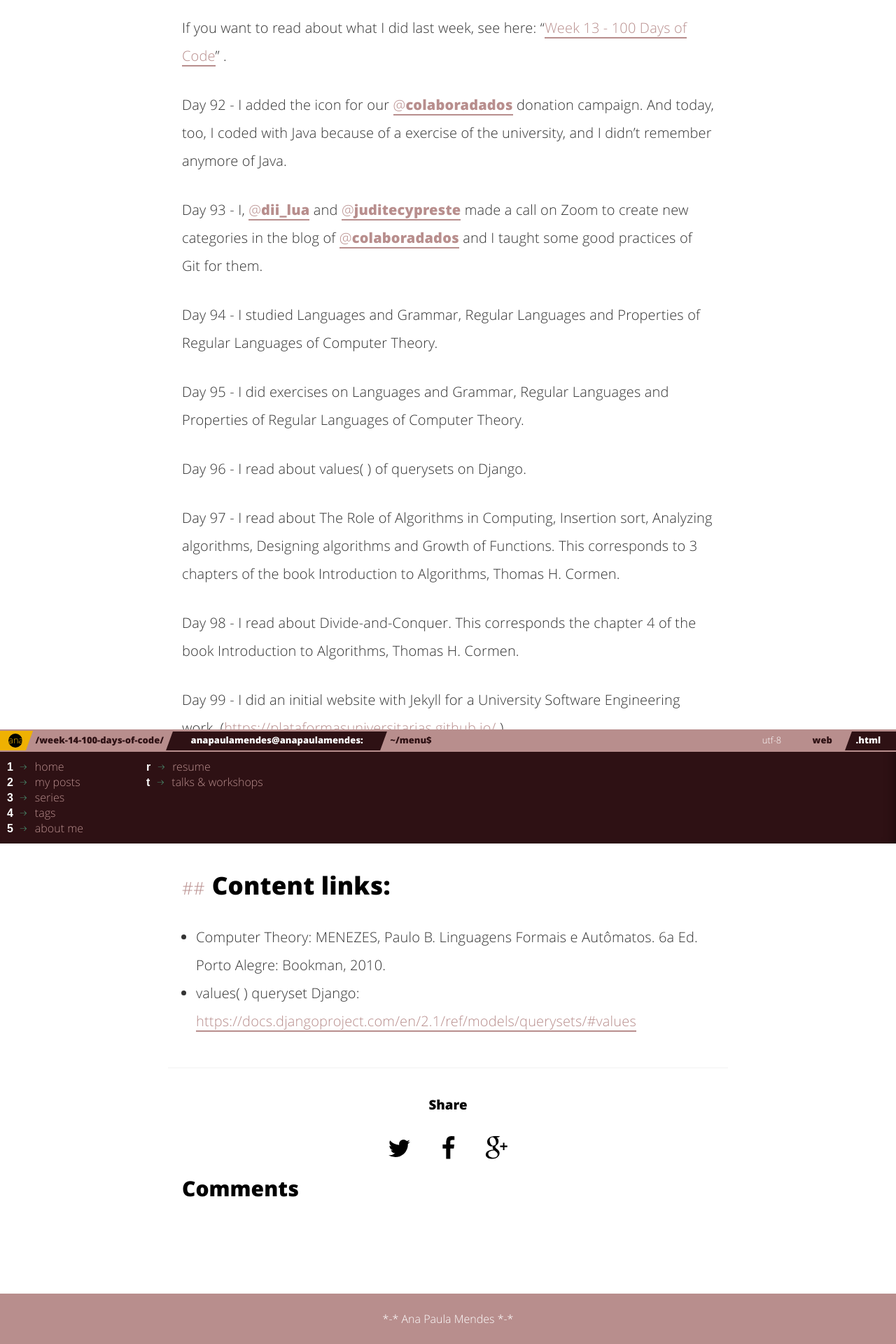
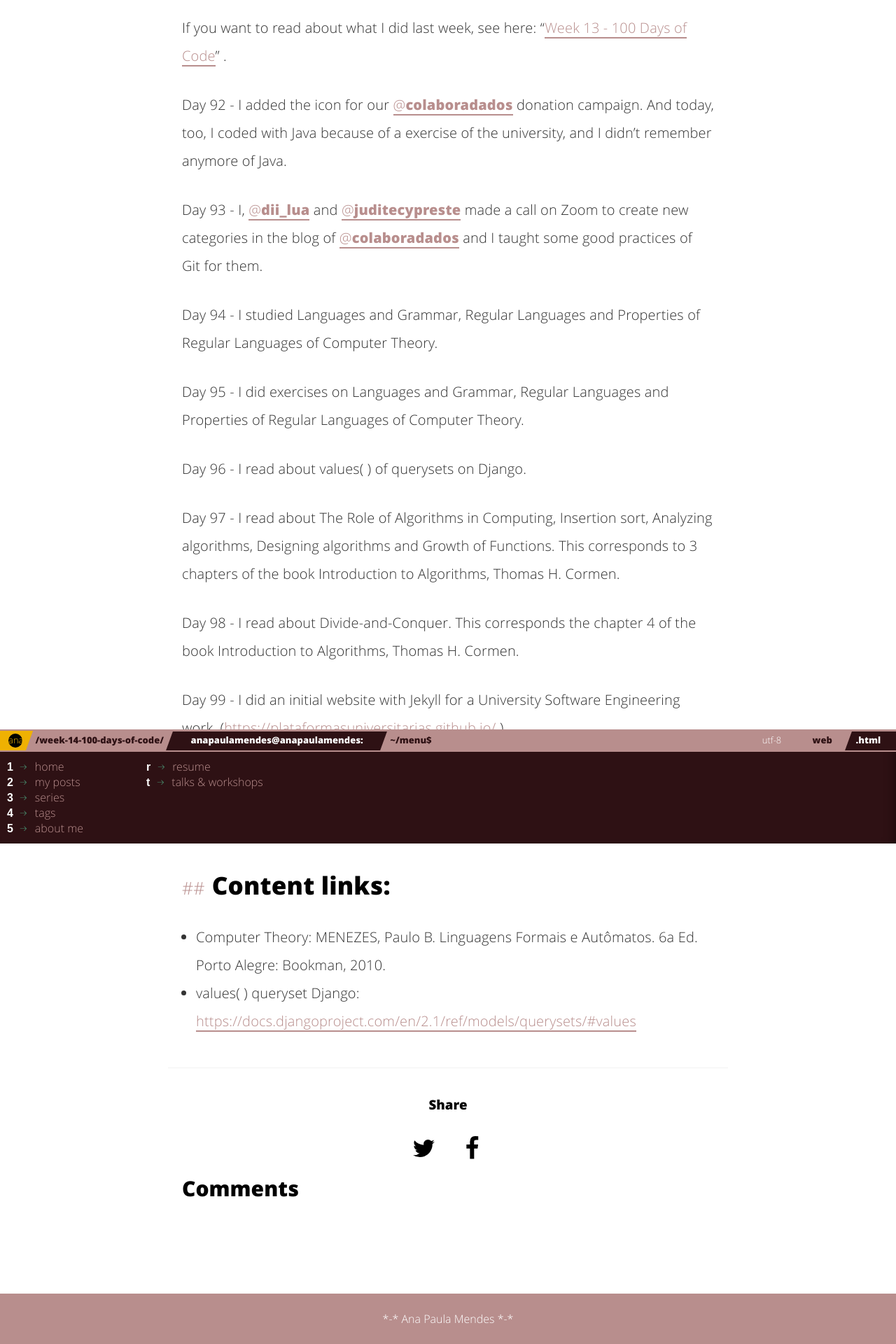
Before and after one commit to anapauladsmendes/anapauladsmendes.github.io, a Jekyll site: the page built from _posts/2019-04-12-week-14-100-days-of-code.md, in a window 1280 px wide. Shown: the part 595-2515 px from the top of the page at 70% size. Built offline with Jekyll 4.4.1, drawn with Linux system fonts in a browser that asks for light colours; comment, search, counter and statistics services are not loaded.

Commit message:
Remove Google Plus

```diff
--- a/_includes/head.html
+++ b/_includes/head.html
@@ -33,11 +33,6 @@
   <meta property="og:description" content="{% if page.description %}{{ page.description | strip_html | strip_newlines | truncate: 160 }}{% else %}{{ site.description }}{% endif %}">
   <meta property="og:site_name" content="{{ site.title }}">
 
-  <!-- Social Google+/Schema.org  -->
-  <meta itemprop="name" content="{% if page.title %}{{ page.title }}{% else %}{{ site.title }}{% endif %}"/>
-  <meta itemprop="description" content="{% if page.description %}{{ page.description | strip_html | strip_newlines | truncate: 160 }}{% else %}{{ site.description }}{% endif %}">
-  <meta itemprop="image" content="{{ site.profile_picture }}"/>
-
   <!-- Favicon -->
   <link rel="shortcut icon" href="{{ site.profile_picture }}" type="image/x-icon" />
 
--- a/_includes/share.html
+++ b/_includes/share.html
@@ -8,8 +8,4 @@
   onclick="window.open(this.href, 'facebook-share','width=580,height=296');return false;" title="Share on Facebook">
     <svg class="icon icon-facebook"><use xlink:href="#icon-facebook"></use></svg>
   </a>
-  <a aria-label="Share on Google Plus" href="https://plus.google.com/share?url={{ site.url }}{{ page.url }}"
-  onclick="window.open(this.href, 'google-plus-share', 'width=490,height=530');return false;" title="Share on Google+">
-    <svg class="icon icon-google-plus"><use xlink:href="#icon-google-plus"></use></svg>
-  </a>
 </section>
--- a/_includes/svg-icons.html
+++ b/_includes/svg-icons.html
@@ -20,9 +20,6 @@
     </symbol>
     <symbol id="icon-rss" viewBox="0 0 805 1024">
       <path class="path1" d="M219.429 768q0 45.714-32 77.714t-77.714 32-77.714-32-32-77.714 32-77.714 77.714-32 77.714 32 32 77.714zM512 838.286q1.143 16-9.714 27.429-10.286 12-26.857 12h-77.143q-14.286 0-24.571-9.429t-11.429-23.714q-12.571-130.857-105.429-223.714t-223.714-105.429q-14.286-1.143-23.714-11.429t-9.429-24.571v-77.143q0-16.571 12-26.857 9.714-9.714 24.571-9.714h2.857q91.429 7.429 174.857 46t148 103.714q65.143 64.571 103.714 148t46 174.857zM804.571 839.429q1.143 15.429-10.286 26.857-10.286 11.429-26.286 11.429h-81.714q-14.857 0-25.429-10t-11.143-24.286q-6.857-122.857-57.714-233.429t-132.286-192-192-132.286-233.429-58.286q-14.286-0.571-24.286-11.143t-10-24.857v-81.714q0-16 11.429-26.286 10.286-10.286 25.143-10.286h1.714q149.714 7.429 286.571 68.571t243.143 168q106.857 106.286 168 243.143t68.571 286.571z"/>
-    </symbol>
-    <symbol id="icon-google-plus" viewBox="0 0 951 1024">
-      <path class="path1" d="M420 454.857q0 20.571 18.286 40.286t44.286 38.857 51.714 42 44 59.429 18.286 81.143q0 51.429-27.429 98.857-41.143 69.714-120.571 102.571t-170.286 32.857q-75.429 0-140.857-23.714t-98-78.571q-21.143-34.286-21.143-74.857 0-46.286 25.429-85.714t67.714-65.714q74.857-46.857 230.857-57.143-18.286-24-27.143-42.286t-8.857-41.714q0-20.571 12-48.571-26.286 2.286-38.857 2.286-84.571 0-142.571-55.143t-58-139.714q0-46.857 20.571-90.857t56.571-74.857q44-37.714 104.286-56t124.286-18.286h238.857l-78.857 50.286h-74.857q42.286 36 64 76t21.714 91.429q0 41.143-14 74t-33.714 53.143-39.714 37.143-34 35.143-14 37.714zM336.571 400q21.714 0 44.571-9.429t37.714-24.857q30.286-32.571 30.286-90.857 0-33.143-9.714-71.429t-27.714-74-48.286-59.143-66.857-23.429q-24 0-47.143 11.143t-37.429 30q-26.857 33.714-26.857 91.429 0 26.286 5.714 55.714t18 58.857 29.714 52.857 42.857 38.286 55.143 14.857zM337.714 898.857q33.143 0 63.714-7.429t56.571-22.286 41.714-41.714 15.714-62.286q0-14.286-4-28t-8.286-24-15.429-23.714-16.857-20-22-19.714-20.857-16.571-23.714-17.143-20.857-14.857q-9.143-1.143-27.429-1.143-30.286 0-60 4t-61.429 14.286-55.429 26.286-39.143 42.571-15.429 60.286q0 40 20 70.571t52.286 47.429 68 25.143 72.857 8.286zM800.571 398.286h121.714v61.714h-121.714v125.143h-60v-125.143h-121.143v-61.714h121.143v-124h60v124z"/>
     </symbol>
     <symbol id="icon-github-alt" viewBox="0 0 951 1024">
       <path class="path1" d="M365.714 694.857q0 22.857-7.143 46.857t-24.571 43.429-41.429 19.429-41.429-19.429-24.571-43.429-7.143-46.857 7.143-46.857 24.571-43.429 41.429-19.429 41.429 19.429 24.571 43.429 7.143 46.857zM731.429 694.857q0 22.857-7.143 46.857t-24.571 43.429-41.429 19.429-41.429-19.429-24.571-43.429-7.143-46.857 7.143-46.857 24.571-43.429 41.429-19.429 41.429 19.429 24.571 43.429 7.143 46.857zM822.857 694.857q0-68.571-39.429-116.571t-106.857-48q-23.429 0-111.429 12-40.571 6.286-89.714 6.286t-89.714-6.286q-86.857-12-111.429-12-67.429 0-106.857 48t-39.429 116.571q0 50.286 18.286 87.714t46.286 58.857 69.714 34.286 80 16.857 85.143 4h96q46.857 0 85.143-4t80-16.857 69.714-34.286 46.286-58.857 18.286-87.714zM950.857 594.286q0 118.286-34.857 189.143-21.714 44-60.286 76t-80.571 49.143-97.143 27.143-98 12.571-95.429 2.571q-44.571 0-81.143-1.714t-84.286-7.143-87.143-17.143-78.286-29.429-69.143-46.286-49.143-65.714q-35.429-70.286-35.429-189.143 0-135.429 77.714-226.286-15.429-46.857-15.429-97.143 0-66.286 29.143-124.571 61.714 0 108.571 22.571t108 70.571q84-20 176.571-20 84.571 0 160 18.286 60-46.857 106.857-69.143t108-22.286q29.143 58.286 29.143 124.571 0 49.714-15.429 96 77.714 91.429 77.714 227.429z"/>
```
